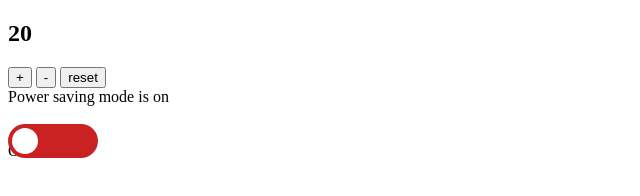
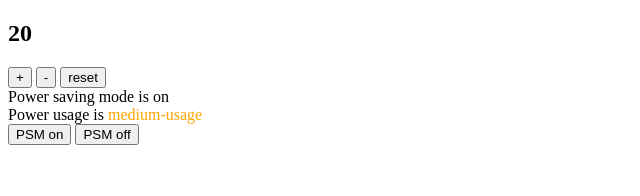
Before and after one commit to jshields123/thermostat_js, a website: page index1.html in a window 1280 px wide. Shown: the whole page, without its empty margins (0-640 px from the left). Drawn offline with Linux system fonts and the light colour scheme.

Commit message:
added in css

```diff
--- a/index1.html
+++ b/index1.html
@@ -17,17 +17,11 @@
       <br>
       Power saving mode is <span id='power-saving-status'>on</span>
       <br>
+      Power usage is <span id='energy-usage-status'>medium</span>
       <br>
+      <button id="powersaving-on">PSM on</button>
+      <button id="powersaving-off">PSM off</button>
 
-        <label class="switch">
-        <input type="checkbox" id="togBtn">
-        <div class="slider round"></div>
-        <br>
-
-
-        <span id="powersaving-on">ON</span>
-        <span id="powersaving-off">OFF</span>
-        <br>
       </label>
 
 
--- a/interface.js
+++ b/interface.js
@@ -1,16 +1,40 @@
 $(document).ready(function(){
   let thermostat = new Thermostat();
-
-  $('#temperature').text(thermostat.getCurrentTemperature());
+  updateTemperature();
+  // $('#temperature').text(thermostat.getCurrentTemperature());
 
   $('#temperature-up').on('click', function(){
   thermostat.up();
-  $('#temperature').text(thermostat.getCurrentTemperature());
+  updateTemperature();
+  // $('#temperature').text(thermostat.getCurrentTemperature());
 
 })
   $('#temperature-down').click(function(){
     thermostat.down();
-    $('#temperature').text(thermostat.getCurrentTemperature());
+    updateTemperature();
+    // $('#temperature').text(thermostat.getCurrentTemperature());
   })
 
+  $('#temperature-reset').click(function(){
+    thermostat.resetTemp();
+    updateTemperature();
+  })
+
+  $('#powersaving-on').click(function(){
+    thermostat.turnOnPowerSaving();
+    $('#power-saving-status').text('on')
+    updateTemperature();
+  })
+
+  $('#powersaving-off').click(function(){
+    thermostat.turnOffPowerSaving();
+    $('#power-saving-status').text('off')
+    updateTemperature();
+  })
+
+  function updateTemperature(){
+    $('#temperature').text(thermostat.temperature);
+    $('#energy-usage-status').attr('class', thermostat.energyUsage());
+      $('#energy-usage-status').text(thermostat.energyUsage());
+  }
 })
--- a/src/thermostat.js
+++ b/src/thermostat.js
@@ -6,7 +6,7 @@ class Thermostat {
     this.DEFAULT_TEMPERATURE = 20;
     this.temperature = this.DEFAULT_TEMPERATURE;
     this.MINIMUM_TEMPERATURE = 10;
-    this.POWER_SAVING = false;
+    this.POWER_SAVING = true;
     this.MAX_LIMIT_POWER_SAVING_OFF = 32;
     this.MAX_LIMIT_POWER_SAVING_ON = 25
   }
--- a/style.css
+++ b/style.css
@@ -1,79 +1,12 @@
-.switch {
-  position: relative;
-  display: inline-block;
-  width: 90px;
-  height: 34px;
+
+.low-usage {
+  color: green;
 }
 
-.switch input {display:none;}
-
-.slider {
-  position: absolute;
-  cursor: pointer;
-  top: 0;
-  left: 0;
-  right: 0;
-  bottom: 0;
-  background-color: #ca2222;
-  -webkit-transition: .4s;
-  transition: .4s;
+.medium-usage {
+  color: orange;
 }
 
-.slider:before {
-  position: absolute;
-  content: "";
-  height: 26px;
-  width: 26px;
-  left: 4px;
-  bottom: 4px;
-  background-color: white;
-  -webkit-transition: .4s;
-  transition: .4s;
+.high-usage {
+  color: red;
 }
-
-input:checked + .slider {
-  background-color: #2ab934;
-}
-
-input:focus + .slider {
-  box-shadow: 0 0 1px #2196F3;
-}
-
-input:checked + .slider:before {
-  -webkit-transform: translateX(55px);
-  -ms-transform: translateX(55px);
-  transform: translateX(55px);
-}
-
-/*------ ADDED CSS ---------*/
-.on
-{
-  display: none;
-}
-
-.on, .off
-{
-  color: white;
-  position: absolute;
-  transform: translate(-50%,-50%);
-  top: 50%;
-  left: 50%;
-  font-size: 10px;
-  font-family: Verdana, sans-serif;
-}
-
-input:checked+ .slider .on
-{display: block;}
-
-input:checked + .slider .off
-{display: none;}
-
-/*--------- END --------*/
-
-/* Rounded sliders */
-.slider.round {
-  border-radius: 34px;
-}
-
-.slider.round:before {
-  border-radius: 50%;}
```
